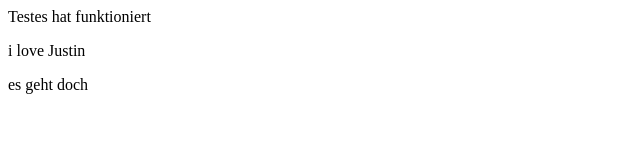
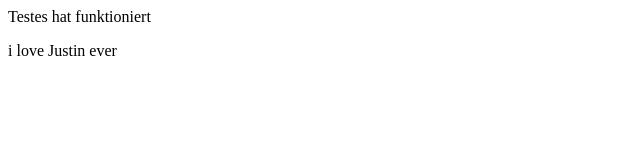
Before and after one commit to bmit-faa/Portfolioseite, a plain HTML site: page index.html in a window 1280 px wide. Shown: the whole page, without its empty margins (0-640 px from the left). Drawn offline with Linux system fonts and the light colour scheme.

Commit message:
änderung

```diff
--- a/index.html
+++ b/index.html
@@ -1,3 +1,2 @@
 Testes hat funktioniert
-<P>i love Justin<P>
-<p>es geht doch<P>
+<P>i love Justin ever<P>
```
